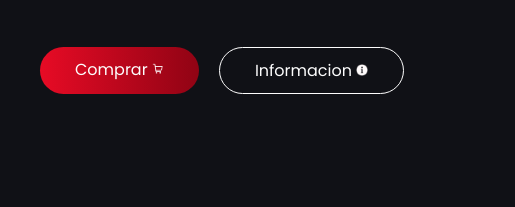
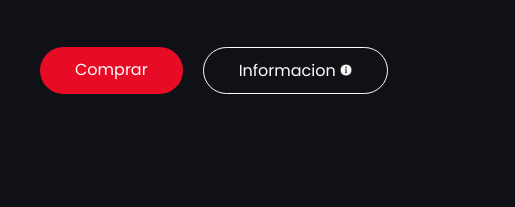
Before and after one commit to Gabibelt/Ecommerce-Mueble, a website: page index.html in a window 1280 px wide. Shown: the part 721-928 px from the top of the page, 0-515 px from the left. Drawn offline with Linux system fonts and the light colour scheme.

Commit message:
cambios de boton
prueba de color

```diff
--- a/assets/css/style.css
+++ b/assets/css/style.css
@@ -104,7 +104,8 @@ body{
 
 .btn-1 {
     display: inline-block;
-    background: linear-gradient(90deg, #E70B25 0%, #900314 100%);
+    background: linear-gradient(90deg, #E70B25 0%, #E70B25 100%);
+    border-color: transparent;
     padding: 10px 35px;
     margin-right: 20px;
     color: #FDFDFD;
@@ -121,7 +122,8 @@ body{
 }
 
 .btn-1:hover {
-    background: linear-gradient(90deg, #f3031f 0%, #bc0217 100%);
+    background: rgb(248, 243, 243);
+    color: #E70B25;
 }
 
 .btn-2:hover {
--- a/index.html
+++ b/index.html
@@ -6,6 +6,7 @@
     <meta name="viewport" content="width=device-width, initial-scale=1.0">
     <title>Document</title>
     <link rel="stylesheet" href="./assets/css/style.css">
+
 </head>
 
 <body>
@@ -36,7 +37,7 @@
                     deserunt repudiandae.
                 </p>
                 <div class="botones">
-                    <a href="#" class="btn-1">Comprar <img class="icon" src="./assets/img/carrito-chico.png" alt=""></a>
+                    <a href="#" class="btn-1">Comprar</a>
                     <a href="#" class="btn-2">Informacion <img class="icon" src="./assets/img/info-chico.png"
                             alt=""></a>
                 </div>
--- /dev/null
+++ b/package.json
@@ -0,0 +1,5 @@
+{
+  "dependencies": {
+    "bootstrap-icons": "^1.10.5"
+  }
+}
```
Also changed, not shown: 1 other file.
